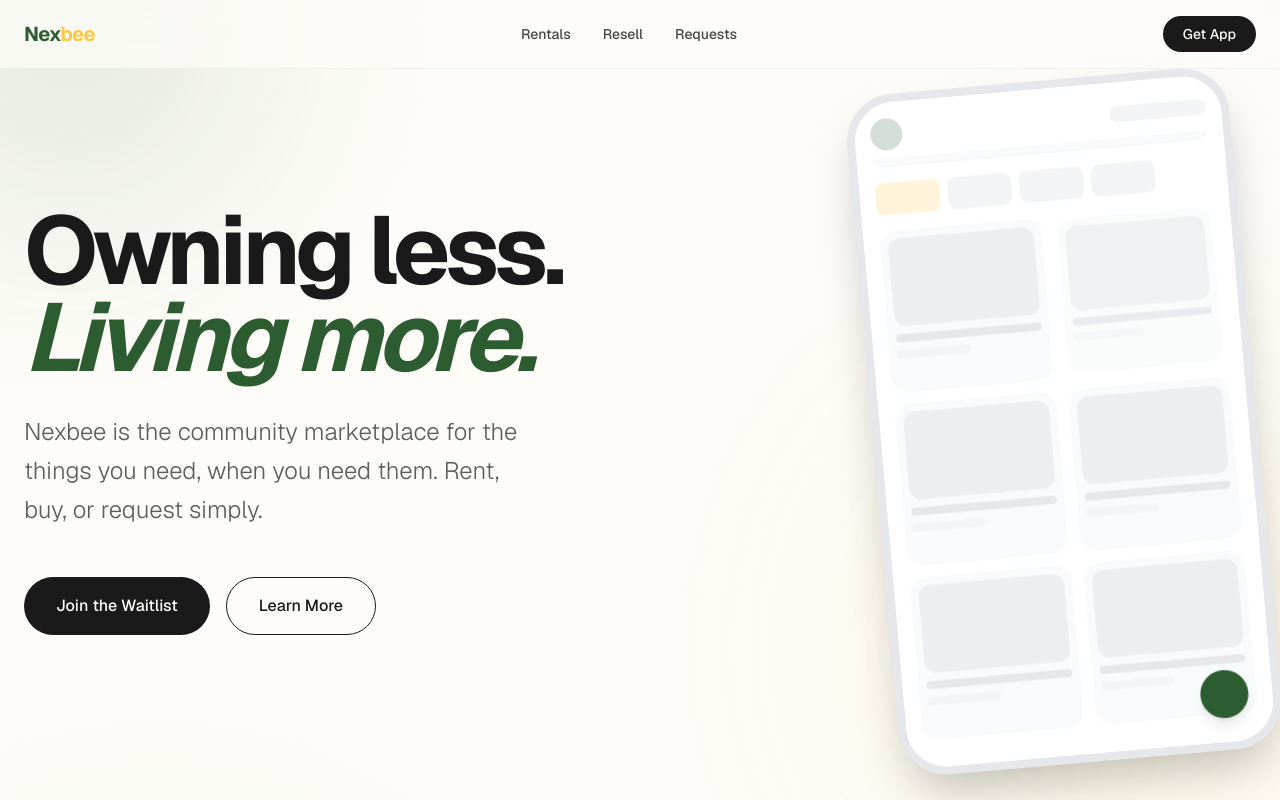
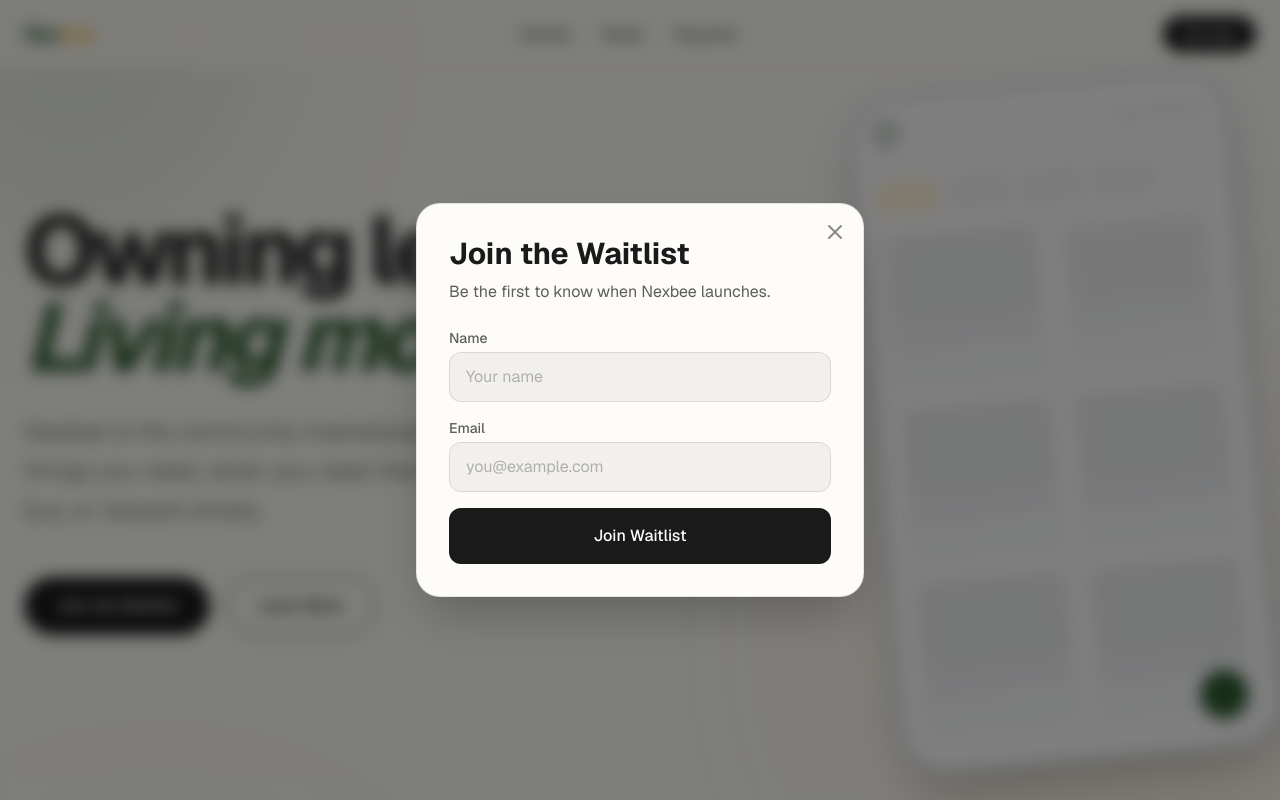
Before and after one commit to forcodesociety-ux/nexbee-landing, a Next.js app: page / in a window 1280 px wide. Both pictures are taken after a click on the button "Join the Waitlist". Shown: the top 800 px of the page. Built offline with nearby package versions, Linux system fonts and the light colour scheme.

Commit message:
added form for waitlist

```diff
--- /dev/null
+++ b/app/api/waitlist/route.ts
@@ -0,0 +1,62 @@
+
+import { NextResponse } from 'next/server';
+import fs from 'fs';
+import path from 'path';
+
+export async function POST(request: Request) {
+    try {
+        const data = await request.json();
+        const { name, email } = data;
+
+        if (!name || !email) {
+            return NextResponse.json(
+                { error: 'Name and email are required' },
+                { status: 400 }
+            );
+        }
+
+        const filePath = path.join(process.cwd(), 'waitlist.json');
+
+        let waitlist = [];
+
+
+        // Check if file exists and read it
+        if (fs.existsSync(filePath)) {
+            const fileContent = fs.readFileSync(filePath, 'utf-8');
+            try {
+                waitlist = JSON.parse(fileContent);
+            } catch (e) {
+                // If file is empty or invalid JSON, start with empty array
+                waitlist = [];
+            }
+        }
+
+        // Check for duplicates
+        if (waitlist.some((entry: any) => entry.email === email)) {
+            return NextResponse.json(
+                { error: 'You are already on the waitlist!' },
+                { status: 409 }
+            );
+        }
+
+        // Add new entry
+        const newEntry = {
+            name,
+            email,
+            date: new Date().toISOString()
+        };
+
+        waitlist.push(newEntry);
+
+        // Write back to file
+        fs.writeFileSync(filePath, JSON.stringify(waitlist, null, 2));
+
+        return NextResponse.json({ success: true, message: 'Added to waitlist' });
+    } catch (error) {
+        console.error('Error adding to waitlist:', error);
+        return NextResponse.json(
+            { error: 'Internal server error' },
+            { status: 500 }
+        );
+    }
+}
--- a/app/components/Hero.tsx
+++ b/app/components/Hero.tsx
@@ -1,6 +1,10 @@
 "use client";
 
+import { useState } from 'react';
+import WaitlistModal from './WaitlistModal';
+
 export default function Hero() {
+    const [showWaitlistModal, setShowWaitlistModal] = useState(false);
     return (
         <section className="relative min-h-screen flex items-center px-6 pt-20 pb-10 overflow-hidden bg-[var(--background)]">
             {/* Abstract Background Shapes */}
@@ -20,7 +24,10 @@
                     </p>
 
                     <div className="pt-4 flex gap-4">
-                        <button className="px-8 py-4 bg-[var(--foreground)] text-[var(--background)] rounded-full font-medium hover:scale-105 transition-transform">
+                        <button
+                            onClick={() => setShowWaitlistModal(true)}
+                            className="px-8 py-4 bg-[var(--foreground)] text-[var(--background)] rounded-full font-medium hover:scale-105 transition-transform"
+                        >
                             Join the Waitlist
                         </button>
                         <button className="px-8 py-4 border border-[var(--foreground)] rounded-full font-medium hover:bg-[var(--foreground)] hover:text-[var(--background)] transition-colors">
@@ -83,6 +90,7 @@
                     </div>
                 </div>
             </div>
+            <WaitlistModal isOpen={showWaitlistModal} onClose={() => setShowWaitlistModal(false)} />
         </section>
     );
 }
--- a/app/components/TrustSection.tsx
+++ b/app/components/TrustSection.tsx
@@ -32,7 +32,7 @@
     ];
 
     return (
-        <section className="py-32 px-6 bg-[var(--background)] border-t border-[var(--foreground)]/5">
+        <section className=" flex flex-col items-center py-32 px-6 bg-[var(--background)] border-t border-[var(--foreground)]/5">
             <div className="max-w-7xl mx-auto">
                 <div className="grid md:grid-cols-3 gap-12 md:gap-24">
                     {values.map((item, idx) => (
--- /dev/null
+++ b/app/components/WaitlistModal.tsx
@@ -0,0 +1,113 @@
+
+"use client";
+
+import { useState } from 'react';
+
+interface WaitlistModalProps {
+    isOpen: boolean;
+    onClose: () => void;
+}
+
+export default function WaitlistModal({ isOpen, onClose }: WaitlistModalProps) {
+    const [name, setName] = useState('');
+    const [email, setEmail] = useState('');
+    const [isLoading, setIsLoading] = useState(false);
+    const [message, setMessage] = useState('');
+
+    if (!isOpen) return null;
+
+    const handleSubmit = async (e: React.FormEvent) => {
+        e.preventDefault();
+        setIsLoading(true);
+        setMessage('');
+
+        try {
+            const response = await fetch('/api/waitlist', {
+                method: 'POST',
+                headers: {
+                    'Content-Type': 'application/json',
+                },
+                body: JSON.stringify({ name, email }),
+            });
+
+            const data = await response.json();
+
+            if (response.ok) {
+                setMessage('You have been added to the waitlist!');
+                setTimeout(() => {
+                    onClose();
+                    setName('');
+                    setEmail('');
+                    setMessage('');
+                }, 2000);
+            } else {
+                setMessage(data.error || 'Something went wrong.');
+            }
+        } catch (error) {
+            setMessage('Failed to submit. Please try again.');
+        } finally {
+            setIsLoading(false);
+        }
+    };
+
+    return (
+        <div className="fixed inset-0 z-50 flex items-center justify-center p-4 bg-black/50 backdrop-blur-sm">
+            <div className="bg-[var(--background)] border border-[var(--foreground)]/10 w-full max-w-md p-8 rounded-3xl shadow-2xl transform transition-all scale-100 relative">
+                <button
+                    onClick={onClose}
+                    className="absolute top-4 right-4 text-[var(--foreground)] opacity-50 hover:opacity-100 transition-opacity"
+                >
+                    <svg xmlns="http://www.w3.org/2000/svg" width="24" height="24" viewBox="0 0 24 24" fill="none" stroke="currentColor" strokeWidth="2" strokeLinecap="round" strokeLinejoin="round"><line x1="18" y1="6" x2="6" y2="18"></line><line x1="6" y1="6" x2="18" y2="18"></line></svg>
+                </button>
+
+                <h2 className="text-3xl font-bold mb-2 text-[var(--foreground)]">Join the Waitlist</h2>
+                <p className="text-[var(--foreground)]/70 mb-6">Be the first to know when Nexbee launches.</p>
+
+                <form onSubmit={handleSubmit} className="space-y-4">
+                    <div>
+                        <label htmlFor="name" className="block text-sm font-medium text-[var(--foreground)]/70 mb-1">Name</label>
+                        <input
+                            type="text"
+                            id="name"
+                            required
+                            value={name}
+                            onChange={(e) => setName(e.target.value)}
+                            className="w-full px-4 py-3 rounded-xl bg-[var(--foreground)]/5 border border-[var(--foreground)]/10 focus:border-[var(--brand-green)] focus:ring-1 focus:ring-[var(--brand-green)] outline-none transition-all placeholder:text-[var(--foreground)]/30"
+                            placeholder="Your name"
+                        />
+                    </div>
+
+                    <div>
+                        <label htmlFor="email" className="block text-sm font-medium text-[var(--foreground)]/70 mb-1">Email</label>
+                        <input
+                            type="email"
+                            id="email"
+                            required
+                            value={email}
+                            onChange={(e) => setEmail(e.target.value)}
+                            className="w-full px-4 py-3 rounded-xl bg-[var(--foreground)]/5 border border-[var(--foreground)]/10 focus:border-[var(--brand-green)] focus:ring-1 focus:ring-[var(--brand-green)] outline-none transition-all placeholder:text-[var(--foreground)]/30"
+                            placeholder="you@example.com"
+                        />
+                    </div>
+
+                    {message && (
+                        <p className={`text-sm ${message.includes('added') ? 'text-[var(--brand-green)]' : 'text-red-500'}`}>
+                            {message}
+                        </p>
+                    )}
+
+                    <button
+                        type="submit"
+                        disabled={isLoading}
+                        className="w-full py-4 mt-2 bg-[var(--foreground)] text-[var(--background)] rounded-xl font-medium hover:opacity-90 transition-opacity disabled:opacity-50 flex items-center justify-center gap-2"
+                    >
+                        {isLoading ? (
+                            <span className="animate-spin h-5 w-5 border-2 border-[var(--background)] border-t-transparent rounded-full" />
+                        ) : null}
+                        {isLoading ? 'Joining...' : 'Join Waitlist'}
+                    </button>
+                </form>
+            </div>
+        </div>
+    );
+}
--- /dev/null
+++ b/waitlist.json
@@ -0,0 +1,17 @@
+[
+  {
+    "name": "basit",
+    "email": "basit@gmail.com",
+    "date": "2025-12-27T08:09:43.798Z"
+  },
+  {
+    "name": "basit",
+    "email": "basit@gmail.com",
+    "date": "2025-12-27T08:12:18.890Z"
+  },
+  {
+    "name": "basit",
+    "email": "basi2t@gmail.com",
+    "date": "2025-12-27T08:13:58.146Z"
+  }
+]
```
